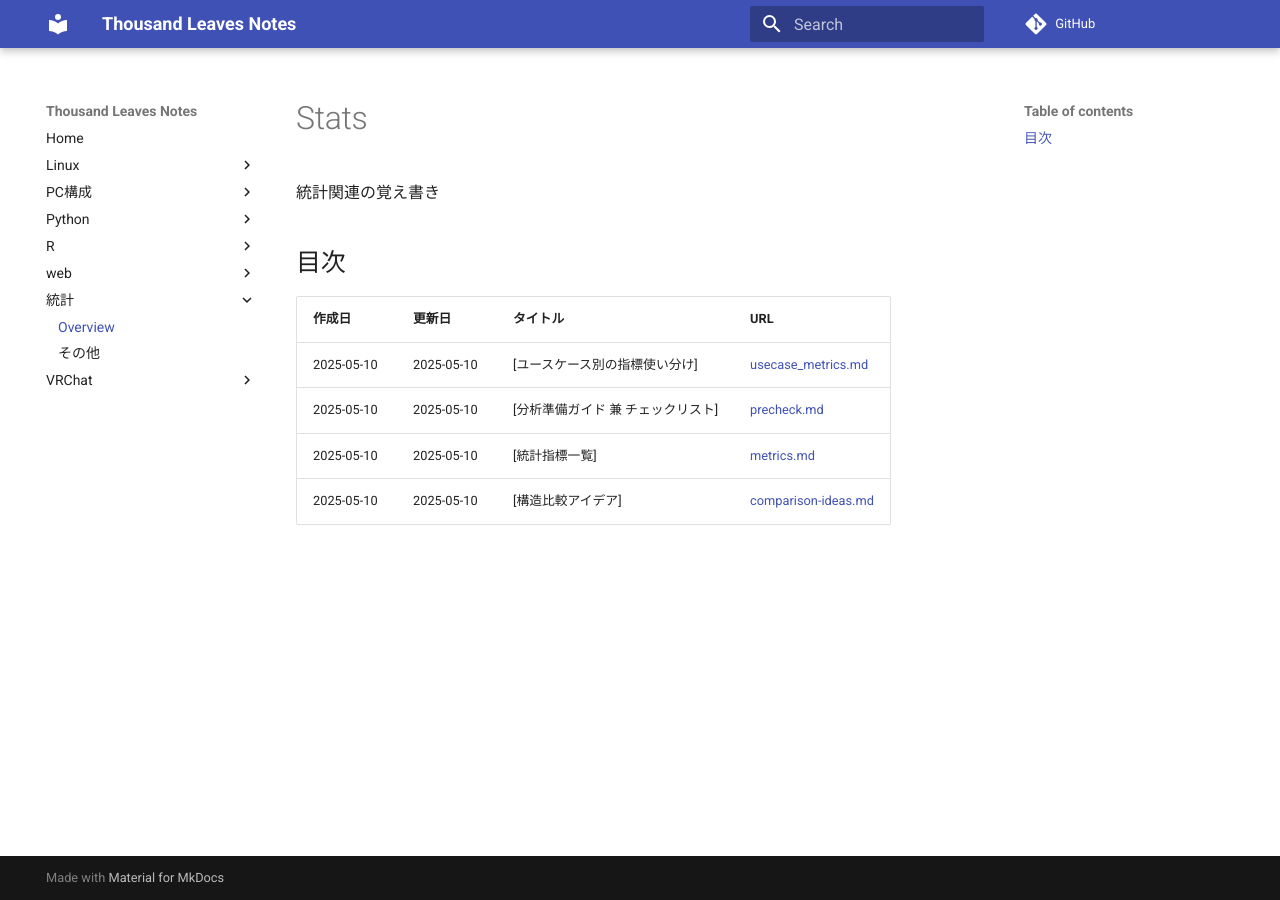
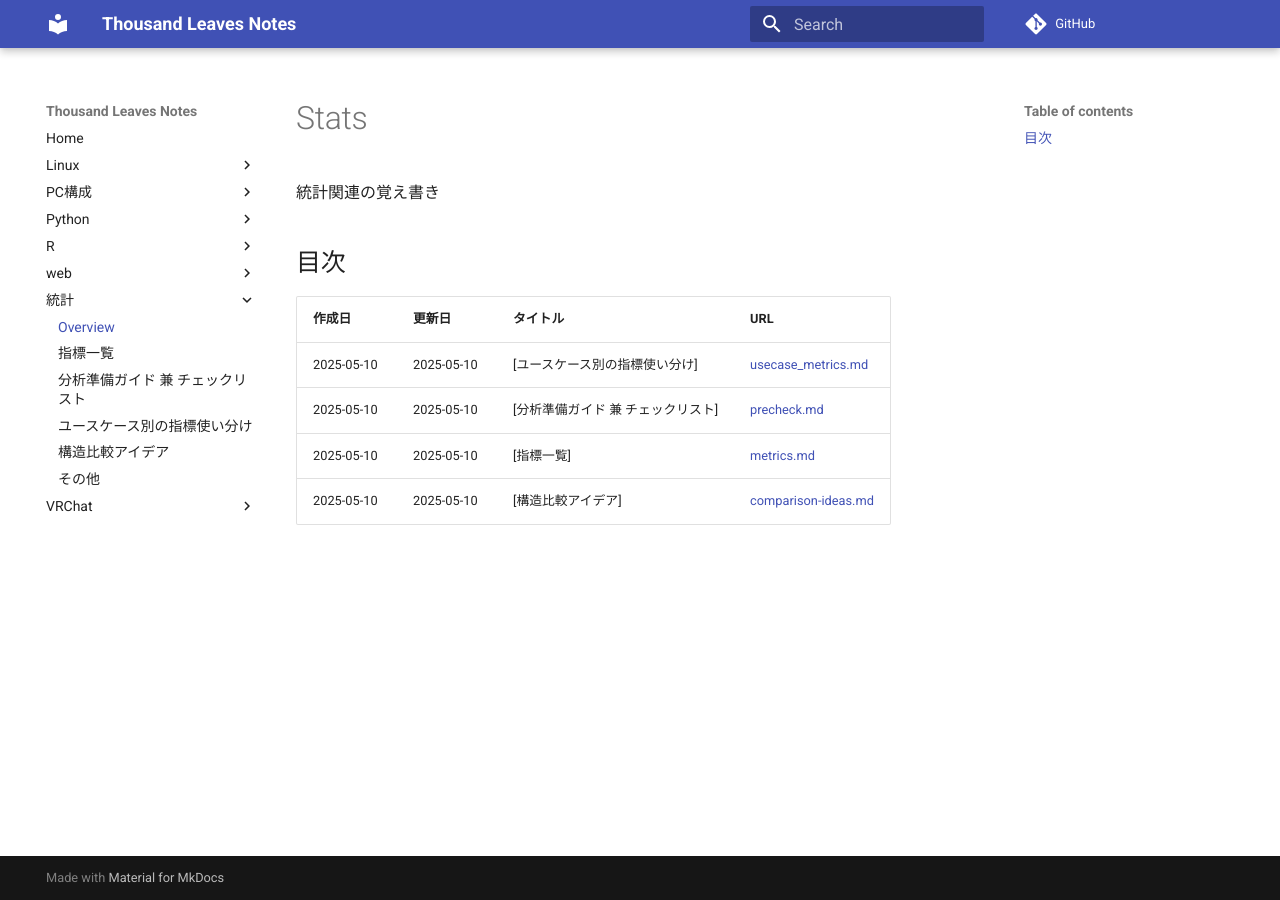
Before and after one commit to karine-mue/thousand_leaves, an MkDocs documentation site: the page built from docs/Stats/index.md, in a window 1280 px wide. Built offline with MkDocs 1.6.1 and Material for MkDocs 9.7.7, drawn with Linux system fonts in a browser that asks for light colours; comment, search, counter and statistics services are not loaded.

Commit message:
mod_index

```diff
--- a/docs/Stats/index.md
+++ b/docs/Stats/index.md
@@ -7,5 +7,5 @@
 |--------|--------|---------|-----|
 | 2025-05-10 | 2025-05-10 | [ユースケース別の指標使い分け] | [usecase_metrics.md](usecase_metrics.md) |
 | 2025-05-10 | 2025-05-10 | [分析準備ガイド 兼 チェックリスト] | [precheck.md](precheck.md) |
-| 2025-05-10 | 2025-05-10 | [統計指標一覧] | [metrics.md](metrics.md) |
+| 2025-05-10 | 2025-05-10 | [指標一覧] | [metrics.md](metrics.md) |
 | 2025-05-10 | 2025-05-10 | [構造比較アイデア] | [comparison-ideas.md](comparison-ideas.md) |
--- a/mkdocs.yml
+++ b/mkdocs.yml
@@ -42,6 +42,10 @@ nav:
       - その他: web/others.md
   - 統計:
       - Overview: Stats/index.md
+      - 指標一覧: Stats/metrics.md
+      - 分析準備ガイド 兼 チェックリスト: Stats/precheck.md
+      - ユースケース別の指標使い分け: Stats/usecase_metrics.md
+      - 構造比較アイデア: Stats/comparison-ideas.md
       - その他: Stats/others.md
   - VRChat:
       - Overview: vrchat/index.md
```
